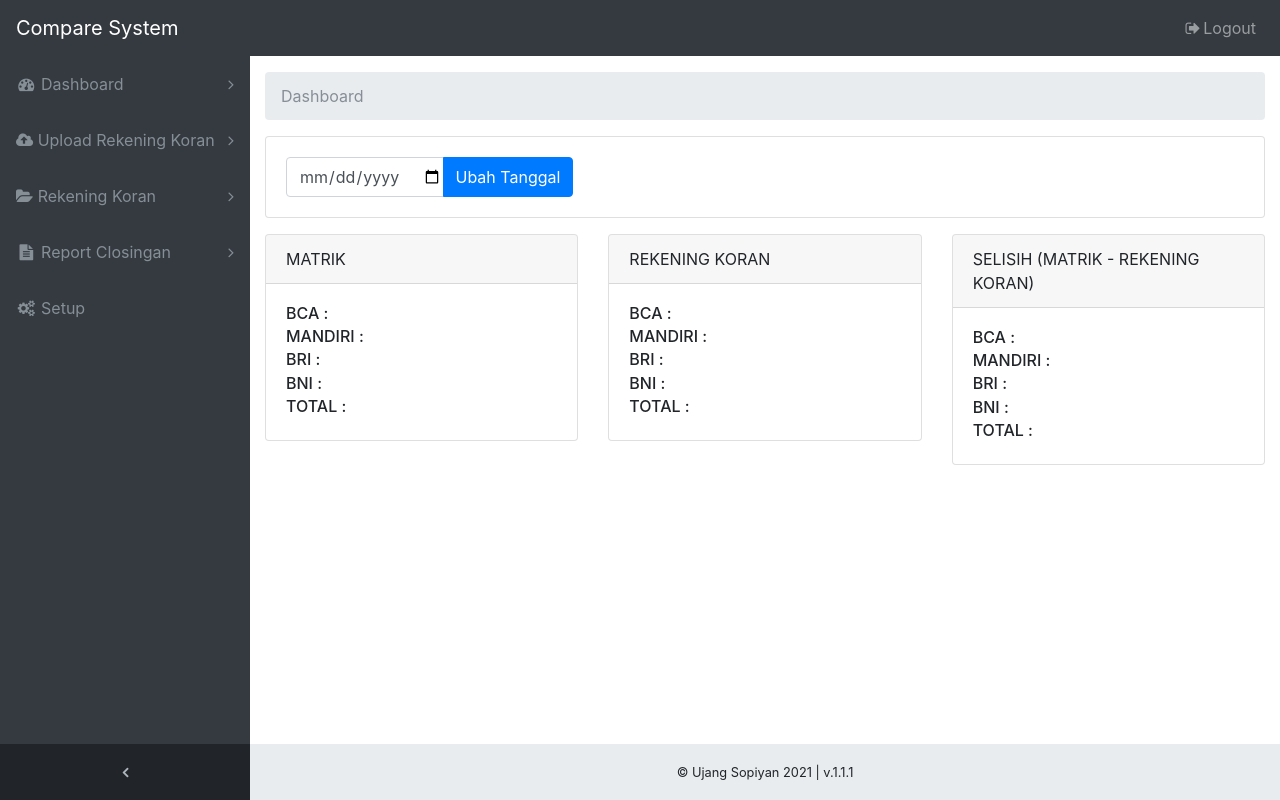
After one commit to andri000me/compare, a PHP site: page /dashboard_harian.php in a window 1280 px wide. The commit adds this page. Run offline with PHP 8.4, Linux system fonts and the light colour scheme; the visitor is signed in with stand-in values (Sample User, id 1).

Commit message:
update dashbaord

```diff
--- /dev/null
+++ b/dashboard_harian.php
@@ -0,0 +1,282 @@
+<?php
+require "include/header.php";
+include "koneksi.php";
+?>
+
+  <div class="content-wrapper">
+  <div class="container-fluid">
+      <!-- Breadcrumbs-->
+      <ol class="breadcrumb">
+        <!-- <li class="breadcrumb-item">
+          <a href="index.html">Dashboard</a>
+        </li> -->
+        <li class="breadcrumb-item active">Dashboard</li>
+      </ol>
+
+      <div class="row">
+        <div class="col-12">
+          <!-- <h1>Blank</h1>
+          <p>This is an example of a blank page that you can use as a starting point for creating new ones.</p> -->
+          <div class="card mb-3">
+
+              <!-- form filter berdasarkan tahun -->
+              <div class="card-body">
+
+                  <form method="get" action="<?php  echo $_SERVER['PHP_SELF'] ?>" >
+                      <div class="input-group" style="width: 30%">
+                          <input type="date" name="tanggal" id="" class="form-control" value="<?php if (isset($_GET['tanggal'])) echo $_GET['tanggal'];?>">
+
+                          <div class="input-group-btn">
+                              <button type="submit" class="btn btn-primary">Ubah Tanggal</button>
+                          </div>
+                      </div>
+                  </form>
+
+              </div>
+
+
+          </div>
+
+
+
+        </div>
+        <!-- matriks -->
+        <div class="col-lg-4">
+            <div class="card mb-3">
+              <div class="card-header">
+                <!-- <i class="fa fa-bell-o"></i>Matrik -->
+                MATRIK
+              </div>
+              <div class="card-body">
+                      <h6 class="card-title mb-1">BCA :</h6>
+                      <h6 class="card-title mb-1">MANDIRI :</h6>
+                      <h6 class="card-title mb-1">BRI :</h6>
+                      <h6 class="card-title mb-1">BNI :</h6>
+                      <h6 class="card-title mb-1">TOTAL :</h6>
+              </div>
+            </div>
+
+        </div>
+
+        <!-- rek koran -->
+        <div class="col-lg-4">
+            <div class="card mb-3">
+              <div class="card-header">
+                <!-- <i class="fa fa-bell-o"></i>Matrik -->
+                REKENING KORAN
+              </div>
+              <div class="card-body">
+                <!-- BCA -->
+                <?php
+                if(isset($_GET['tanggal'])) {
+                    $tanggal = $_GET['tanggal'];
+
+                    $query = mysqli_query($koneksi, "SELECT SUM(credit) as credit FROM bca WHERE keterangan NOT LIKE '%JEMPUTAN%' AND keterangan NOT LIKE '%RTGS%' AND keterangan NOT LIKE '%LAINNYA%' AND tanggal_hpt = '$tanggal' GROUP BY tanggal_hpt ");
+
+                    $hitung_data = mysqli_num_rows($query);
+                    if($hitung_data > 0) {
+                        $get_data = mysqli_fetch_assoc($query);
+                        $cr_bca = $get_data['credit'];
+                        if(count($get_data) > 0) {
+                            echo "
+                            <h6 class='card-title mb-1'>
+                            BCA : ".number_format($cr_bca,0,',','.')."
+                            </h6>
+                            ";
+                        }
+
+                    }
+                    else {
+                        echo "
+                            <h6 class='card-title mb-1'>
+                            BCA : 0
+                            </h6>
+                            ";
+                    }
+
+                }
+                else {
+                    ?>
+                    <h6 class="card-title mb-1">
+                    BCA :
+                    <?php
+                    }
+                    ?>
+                    </h6>
+                <!-- MANDIRI -->
+
+                <!-- awal bank mandiri -->
+                <?php
+				if(isset($_GET['tanggal'])) {
+					$tanggal = $_GET['tanggal'];
+					// $dt=date('Ym',strtotime($bulan));
+
+                    $sql = mysqli_query($koneksi, " SELECT tanggal_hpt, SUM(credit) as credit FROM mandiri WHERE tanggal_hpt = '$tanggal' GROUP BY tanggal_hpt ");
+                    $cr_mandiri  = 0;
+                    $hitung_data = mysqli_num_rows($sql);
+                    if($hitung_data > 0) {
+                        $result = mysqli_fetch_assoc($sql);
+                        $cr_mandiri = $result['credit'];
+                        if(count($result) > 0) {
+                            echo "
+                            <h6 class='card-title mb-1'>
+                            MANDIRI : ".number_format($result['credit'],0,',','.')."
+                            </h6>
+                            ";
+                        }
+                    }
+                    else {
+                        echo "
+                        <h6 class='card-title mb-1'>
+                        MANDIRI : 0
+                        </h6>
+                        ";
+                    }
+
+
+                }
+                else {
+                ?>
+                <h6 class="card-title mb-1">
+                MANDIRI :
+                <?php
+                }
+                ?>
+                </h6>
+                <!-- akhir bank mandiri -->
+
+                <!-- awal bank bri -->
+                <?php
+				if(isset($_GET['tanggal'])) {
+					$tanggal = $_GET['tanggal'];
+					// $dt=date('Ym',strtotime($bulan));
+
+					$sql = mysqli_query($koneksi, " SELECT tanggal_hpt, SUM(credit) as credit FROM bri WHERE tanggal_hpt = '$tanggal' GROUP BY tanggal_hpt ");
+
+                    $cr_bri = 0;
+                    $hitung_data = mysqli_num_rows($sql);
+                    if($hitung_data > 0) {
+                        $result = mysqli_fetch_assoc($sql);
+                        $cr_bri = $result['credit'];
+                        if(count($result) > 0) {
+                            echo "
+                            <h6 class='card-title mb-1'>
+                            BRI : ".number_format($result['credit'],0,',','.')."
+                            </h6>
+                            ";
+                        }
+                    }
+                    else {
+                        echo "
+                        <h6 class='card-title mb-1'>
+                        BRI : 0
+                        </h6>
+                        ";
+                    }
+
+                }
+                else {
+                ?>
+                <h6 class="card-title mb-1">
+                BRI :
+                <?php
+                }
+                ?>
+                </h6>
+                <!-- akhir bank bri -->
+
+                <!-- awal bank bni -->
+                <?php
+				if(isset($_GET['tanggal'])) {
+					$tanggal = $_GET['tanggal'];
+					// $dt=date('Ym',strtotime($bulan));
+
+                    $sql = mysqli_query($koneksi, " SELECT tanggal_hpt, SUM(credit) as credit FROM bni WHERE tanggal_hpt = '$tanggal' GROUP BY tanggal_hpt ");
+
+                    $cr_bni = 0;
+                    $hitung_data = mysqli_num_rows($sql);
+                    if($hitung_data > 0) {
+                        $result = mysqli_fetch_assoc($sql);
+                        $cr_bni = $result['credit'];
+                        if(count($result) > 0) {
+                            echo "
+                            <h6 class='card-title mb-1'>
+                            BNI : ".number_format($result['credit'],0,',','.')."
+                            </h6>
+                            ";
+                        }
+                    }
+                    else {
+                        echo "
+                        <h6 class='card-title mb-1'>
+                        BNI : 0
+                        </h6>
+                        ";
+                    }
+
+                }
+                else {
+                ?>
+                <h6 class="card-title mb-1">
+                BNI :
+                <?php
+                }
+                ?>
+                </h6>
+                <!-- akhir bank bni -->
+
+                <!-- awal total -->
+                <?php
+				if(isset($_GET['tanggal'])) {
+					$grand_total = $cr_bca + $cr_mandiri + $cr_bri + $cr_bni;
+                    echo "
+                    <h6 class='card-title mb-1'>
+                    TOTAL : ".number_format($grand_total,0,',','.')."
+                    </h6>
+                    ";
+
+                }
+                else {
+                ?>
+                <h6 class="card-title mb-1">
+                TOTAL :
+                <?php
+                }
+                ?>
+                </h6>
+                <!-- akhir total -->
+
+              </div>
+            </div>
+
+        </div>
+
+        <!-- selisih=matrik-rek koran -->
+        <div class="col-lg-4">
+            <div class="card mb-3">
+              <div class="card-header">
+                <!-- <i class="fa fa-bell-o"></i>Matrik -->
+                SELISIH (MATRIK - REKENING KORAN)
+              </div>
+              <div class="card-body">
+                <h6 class="card-title mb-1">BCA :</h6>
+                <h6 class="card-title mb-1">MANDIRI :</h6>
+                <h6 class="card-title mb-1">BRI :</h6>
+                <h6 class="card-title mb-1">BNI :</h6>
+                <h6 class="card-title mb-1">TOTAL :</h6>
+              </div>
+            </div>
+
+        </div>
+
+        </div>
+
+        </div>
+  </div>
+    <!-- /.container-fluid-->
+    <!-- /.content-wrapper-->
+
+<!-- footer -->
+<?php
+require "include/footer.php";
+?>
--- a/include/header.php
+++ b/include/header.php
@@ -40,19 +40,22 @@ session_start();
 
     <div class="collapse navbar-collapse" id="navbarResponsive">
 
-    <form action="<?php echo $_SERVER['PHP_SELF'] ?>" method="get">
       <ul class="navbar-nav navbar-sidenav" id="exampleAccordion">
-        <li class="nav-item" data-toggle="tooltip" data-placement="right" title="Dashboard">
 
-          <a class="nav-link" href="dashboard.php">
-
+        <li class="nav-item" data-toggle="tooltip" data-placement="right" title="" data-original-title="Menu Levels">
+          <a class="nav-link nav-link-collapse collapsed" data-toggle="collapse" href="#collapseDaily" data-parent="#exampleAccordion" aria-expanded="false">
             <i class="fa fa-fw fa-dashboard"></i>
             <span class="nav-link-text">Dashboard</span>
           </a>
-    </form>
-    <?php
-    if(isset($_GET['']))
-    ?>
+          <ul class="sidenav-second-level collapse" id="collapseDaily">
+            <li>
+              <a href="dashboard_harian.php">Dashboard Harian</a>
+            </li>
+            <li>
+              <a href="#">Dashboard Bulanan</a>
+            </li>
+
+          </ul>
         </li>
 
         <?php
```
Also changed, not shown: dashboard.php (+29 -1 lines), login.php (+6 -2 lines), tes2.php (+4 -21 lines).
